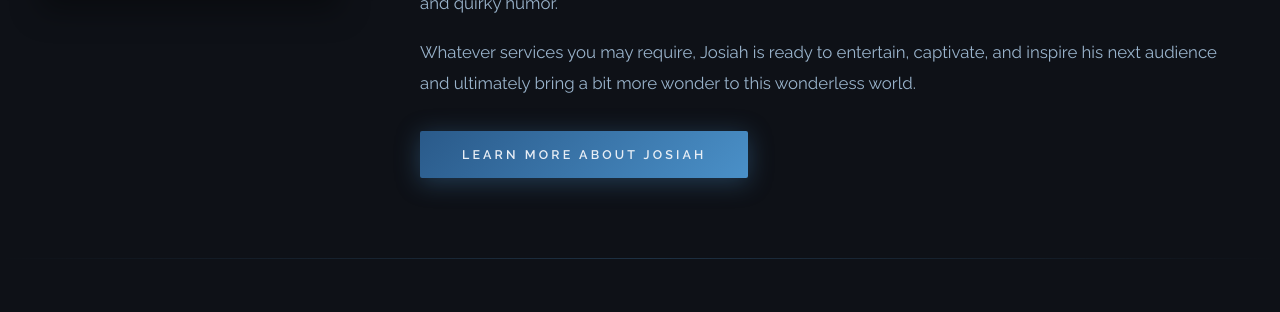
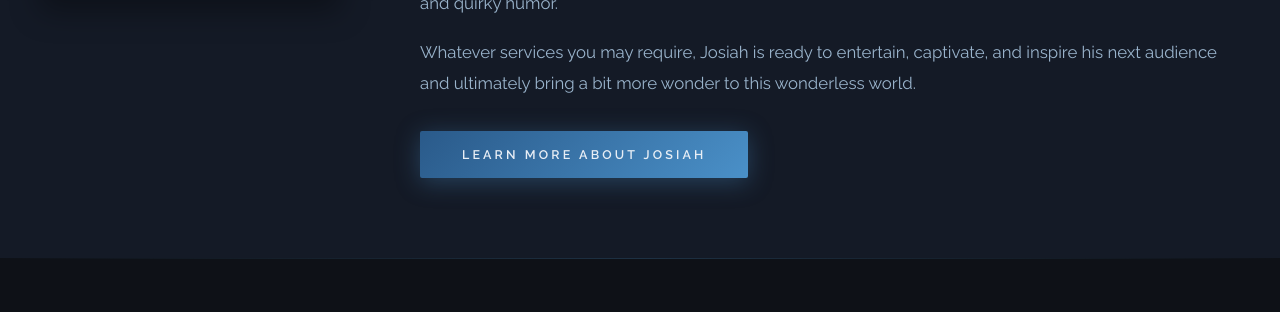
Before and after one commit to josiahguenther/magicwebsite, a Flask app: page / in a window 1280 px wide. Shown: the part 2911-3223 px from the top of the page. Run offline with Flask 3, Linux system fonts and the light colour scheme.

Commit message:
Update styles.css

```diff
--- a/static/css/styles.css
+++ b/static/css/styles.css
@@ -230,7 +230,7 @@ section { padding: 80px 0; }
 }
 
 /* ─── Bio Section ─────────────────────────────────────────── */
-.bio-section { background: var(--navy); }
+.bio-section { background: var(--ink); }
 .bio-section h2 {
   font-family: var(--font-heading);
   font-size: clamp(1.6rem, 3.5vw, 2.4rem);
@@ -319,7 +319,7 @@ section { padding: 80px 0; }
 }
 
 /* ─── Mid Two-Column Text ─────────────────────────────────── */
-.mid-text-section { background: var(--navy); }
+.mid-text-section { background: var(--ink); }
 .mid-text-section .mid-cols {
   display: grid;
   grid-template-columns: 1fr 1px 1fr;
```
